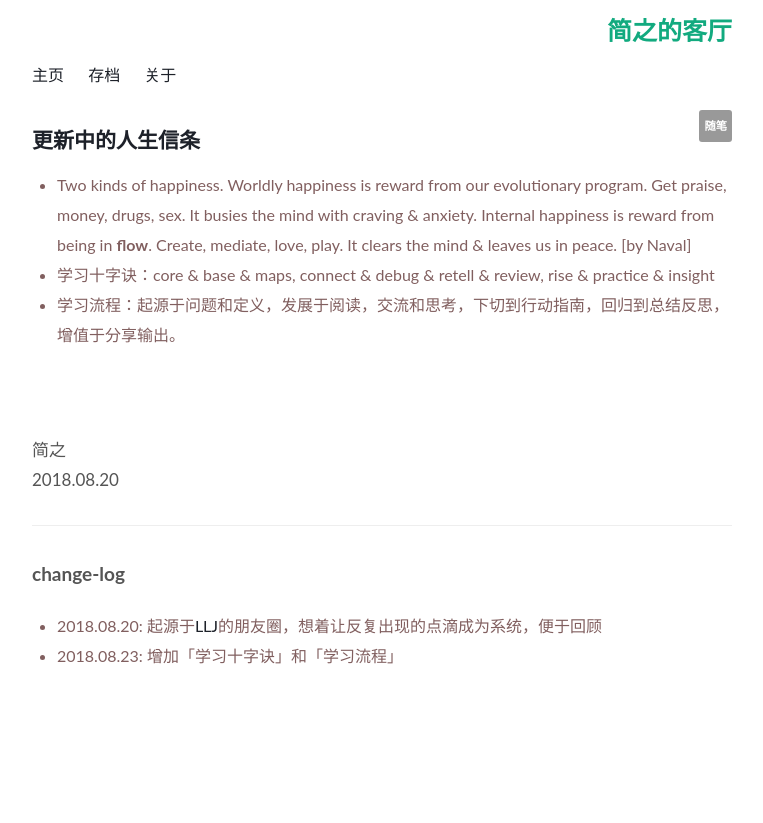
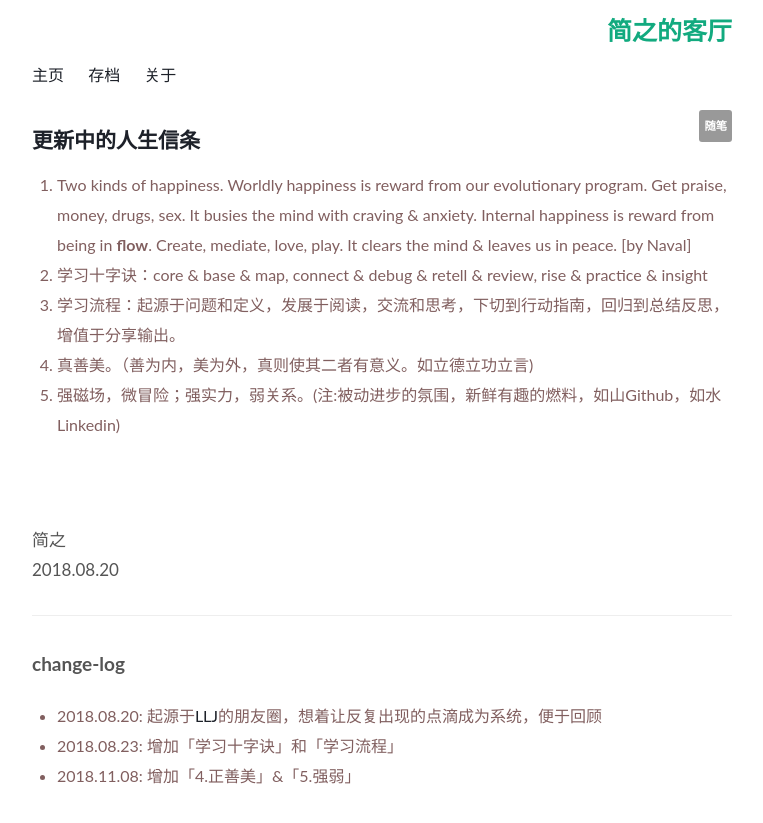
Before and after one commit to WillWang-X/willwang-x.github.io, a Jekyll site: the page built from _posts/2018-10-20-mottos.md, in a window 1280 px wide. Shown: the top 823 px of the page, without its empty margins (258-1021 px from the left). Built offline with Jekyll 4.4.1, drawn with Linux system fonts in a browser that asks for light colours.

Commit message:
add mottos

```diff
--- a/_posts/2018-10-20-mottos.md
+++ b/_posts/2018-10-20-mottos.md
@@ -10,9 +10,11 @@ published: true
 
 
 
-* Two kinds of happiness. Worldly happiness is reward from our evolutionary program. Get praise, money, drugs, sex. It busies the mind with craving & anxiety. Internal happiness is reward from being in **flow**. Create, mediate, love, play. It clears the mind & leaves us in peace.   [by Naval]
-* 学习十字诀：core & base & maps, connect & debug & retell & review, rise & practice & insight
-* 学习流程：起源于问题和定义，发展于阅读，交流和思考，下切到行动指南，回归到总结反思，增值于分享输出。
+1. Two kinds of happiness. Worldly happiness is reward from our evolutionary program. Get praise, money, drugs, sex. It busies the mind with craving & anxiety. Internal happiness is reward from being in **flow**. Create, mediate, love, play. It clears the mind & leaves us in peace.   [by Naval]
+1. 学习十字诀：core & base & map, connect & debug & retell & review, rise & practice & insight
+1. 学习流程：起源于问题和定义，发展于阅读，交流和思考，下切到行动指南，回归到总结反思，增值于分享输出。
+1. 真善美。（善为内，美为外，真则使其二者有意义。如立德立功立言)
+1. 强磁场，微冒险；强实力，弱关系。(注:被动进步的氛围，新鲜有趣的燃料，如山Github，如水Linkedin)
 
 
 
@@ -27,3 +29,4 @@ published: true
 ## change-log
 -  2018.08.20: 起源于[LLJ](https://i.imgur.com/e6DTNnB.jpg)的朋友圈，想着让反复出现的点滴成为系统，便于回顾
 -  2018.08.23: 增加「学习十字诀」和「学习流程」
+-  2018.11.08: 增加「4.正善美」&「5.强弱」
```
